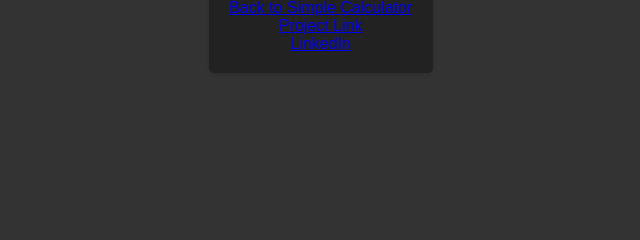
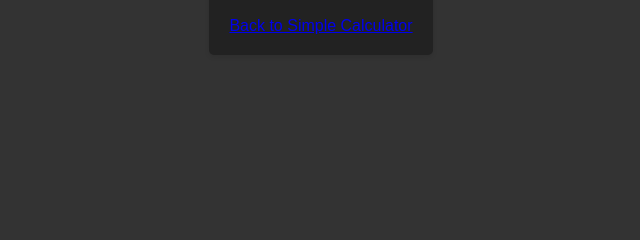
Before and after one commit to shamkumbhar/Projects-Simple-Calculator, a Flask app: template templates/result.html in a window 1280 px wide. Shown: the part 415-655 px from the top of the page, without its empty margins (319-959 px from the left). Run offline with Flask 3, Linux system fonts and the light colour scheme; the template is opened without the code that fills it, so the values that code supplies are empty.

Commit message:
Update result.html

```diff
--- a/templates/result.html
+++ b/templates/result.html
@@ -51,8 +51,6 @@
         <h2>Result</h2>
         <p>The result is: {{ result }}</p>
         <a href="/">Back to Simple Calculator</a><br>
-        <a href="https://github.com/Pramod858/Projects-Simple-Calculator" target="_blank">Project Link</a><br>
-        <a href="https://www.linkedin.com/in/pramod-badiger/">LinkedIn</a>
     </div>
 </body>
 </html>
```
